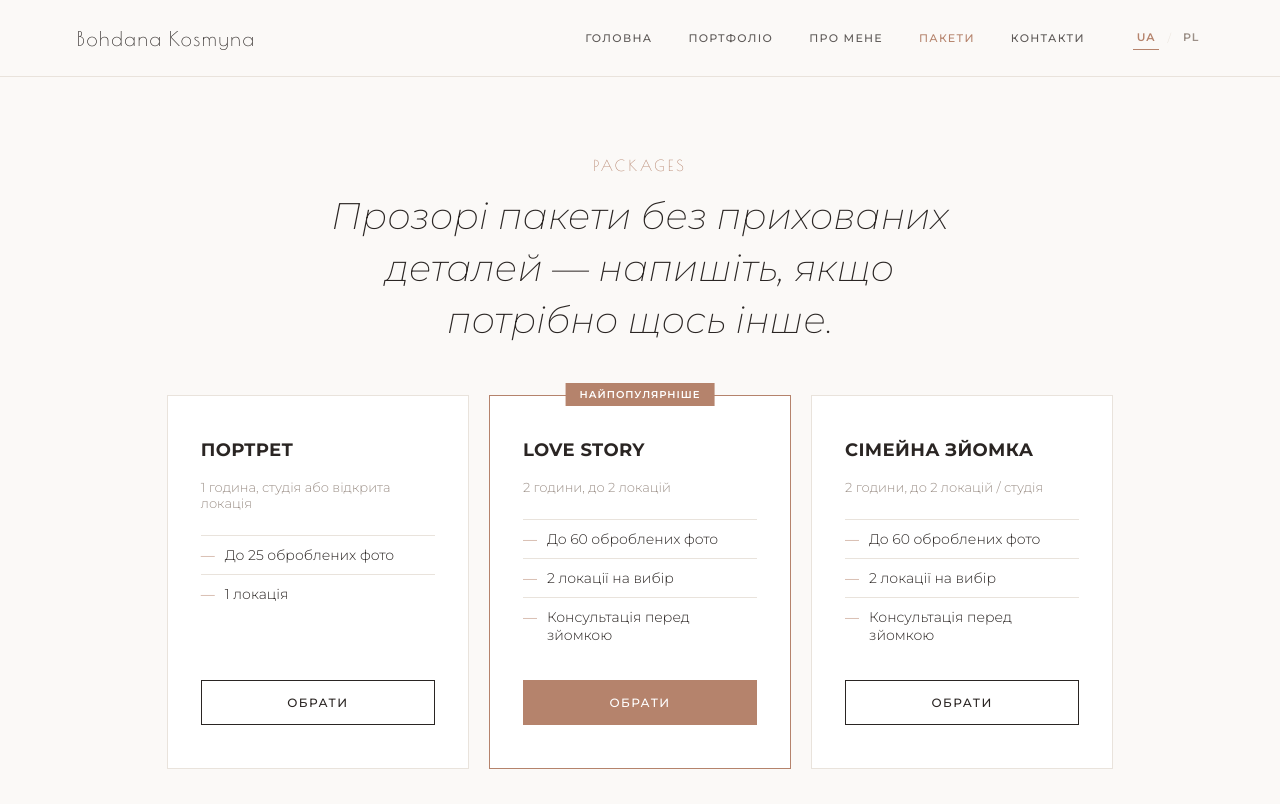
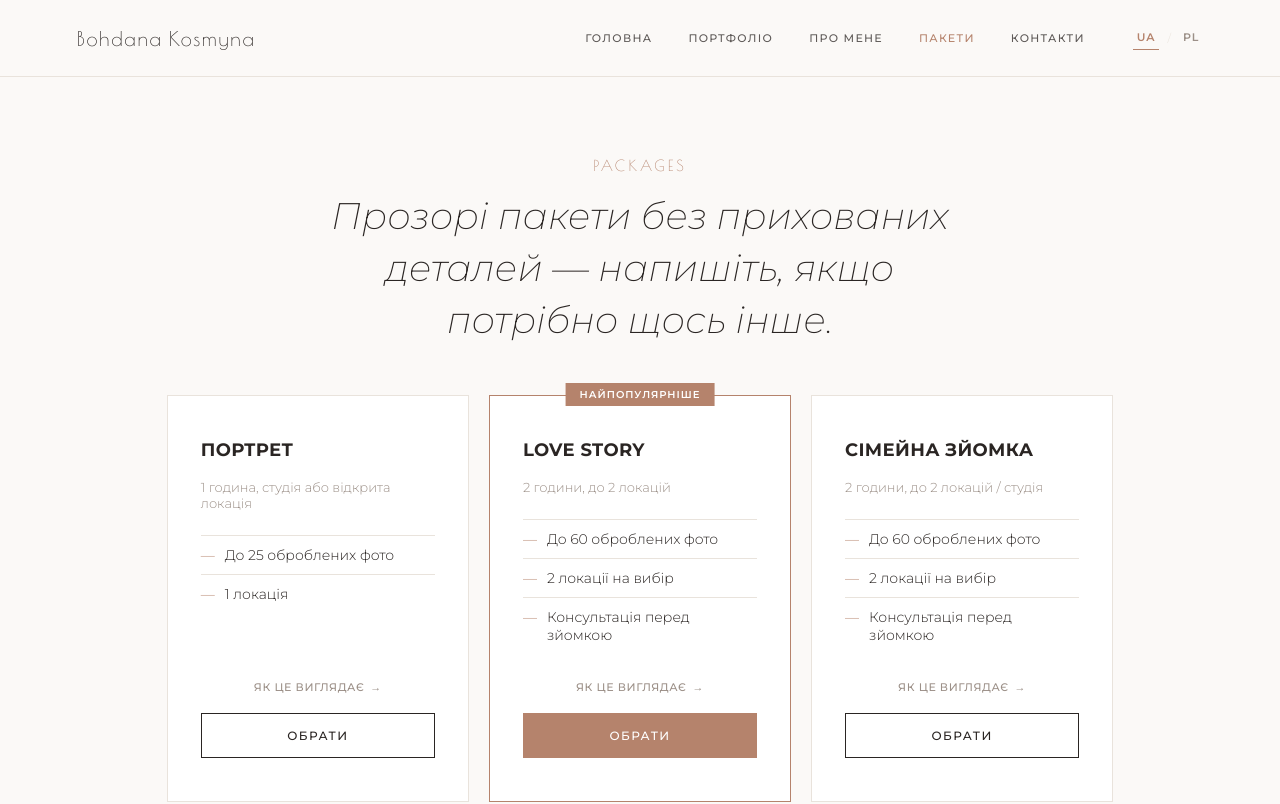
Before and after one commit to oleksandragurkalo/photography-portfolio, a React (Vite) app: page /packages in a window 1280 px wide. Shown: the top 804 px of the page. Built offline with nearby package versions, Linux system fonts and the light colour scheme; no server answers.

Commit message:
update(Packages, Portfolio): Add category filter via URL and portfolio link in packages
Integrate `useSearchParams` in Portfolio for category filtering. Add portfolio link to packages with hover styles and translations.

```diff
--- a/src/i18n/translations.js
+++ b/src/i18n/translations.js
@@ -78,6 +78,7 @@ export const translations = {
         },
       ],
       cta: 'Обрати',
+      portfolioLink: 'Як це виглядає',
       note: 'Кожен пакет можна адаптувати під ваші потреби — локацію, тривалість чи кількість учасників зйомки. Деталі та вартість узгоджуються індивідуально під час консультації.',
     },
     contact: {
@@ -174,7 +175,7 @@ export const translations = {
           tag: 'Najpopularniejsze',
         },
         {
-          id: 'rodzinna',
+          id: 'family',
           title: 'Rodzinna Sesja Zdjęciowa',
           subtitle: '2 godziny, do 2 lokalizacji / studio',
           features: ['Do 60 zdjęć po obróbce', '2 lokalizacje do wyboru', 'Konsultacja przed sesją'],
@@ -182,6 +183,7 @@ export const translations = {
         },
       ],
       cta: 'Wybierz',
+      portfolioLink: 'Jak to wygląda',
       note: 'Każdy pakiet można dopasować do Twoich potrzeb — lokalizacji, czasu trwania czy liczby uczestników sesji. Szczegóły i cena ustalane są indywidualnie podczas konsultacji.',
     },
     contact: {
--- a/src/pages/Packages/Packages.css
+++ b/src/pages/Packages/Packages.css
@@ -75,6 +75,33 @@
   color: var(--color-accent);
 }
 
+.package-portfolio-link {
+  display: inline-flex;
+  align-items: center;
+  gap: 6px;
+  align-self: center;
+  margin-bottom: 18px;
+  font-family: var(--font-body);
+  font-weight: 500;
+  font-size: 11px;
+  letter-spacing: 0.6px;
+  text-transform: uppercase;
+  color: var(--color-muted);
+  border-bottom: 1px solid transparent;
+  transition: color var(--transition-fast), border-color var(--transition-fast);
+}
+
+.package-portfolio-link::after {
+  content: '→';
+}
+
+@media (hover: hover) {
+  .package-portfolio-link:hover {
+    color: var(--color-accent);
+    border-bottom-color: var(--color-accent);
+  }
+}
+
 .package-cta {
   display: flex;
   align-items: center;
--- a/src/pages/Packages/Packages.jsx
+++ b/src/pages/Packages/Packages.jsx
@@ -1,6 +1,12 @@
 import { Link } from 'react-router-dom';
 import { useLanguage } from '../../i18n/LanguageContext.jsx';
 import './Packages.css';
+
+const PORTFOLIO_CATEGORIES = {
+  portrait: 'portrait',
+  'love-story': 'loveStory',
+  family: 'family',
+};
 
 export default function Packages() {
   const { t } = useLanguage();
@@ -25,6 +31,12 @@ export default function Packages() {
                 </li>
               ))}
             </ul>
+            <Link
+              to={`/portfolio?category=${PORTFOLIO_CATEGORIES[tier.id]}`}
+              className="package-portfolio-link"
+            >
+              {t.packages.portfolioLink}
+            </Link>
             <Link to="/contact" className={`package-cta ${tier.popular ? 'is-filled' : ''}`}>
               {t.packages.cta}
             </Link>
--- a/src/pages/Portfolio/Portfolio.jsx
+++ b/src/pages/Portfolio/Portfolio.jsx
@@ -1,4 +1,5 @@
 import { useMemo, useState } from 'react';
+import { useSearchParams } from 'react-router-dom';
 import { useLanguage } from '../../i18n/LanguageContext.jsx';
 import { portfolioImages } from '../../data/portfolioImages.js';
 import Lightbox from '../../components/Lightbox/Lightbox.jsx';
@@ -8,7 +9,9 @@ const CATEGORIES = ['all', 'portrait', 'loveStory', 'family'];
 
 export default function Portfolio() {
   const { t } = useLanguage();
-  const [active, setActive] = useState('all');
+  const [searchParams] = useSearchParams();
+  const initialCategory = searchParams.get('category');
+  const [active, setActive] = useState(CATEGORIES.includes(initialCategory) ? initialCategory : 'all');
   const [openIndex, setOpenIndex] = useState(null);
 
   const visible = useMemo(
```
